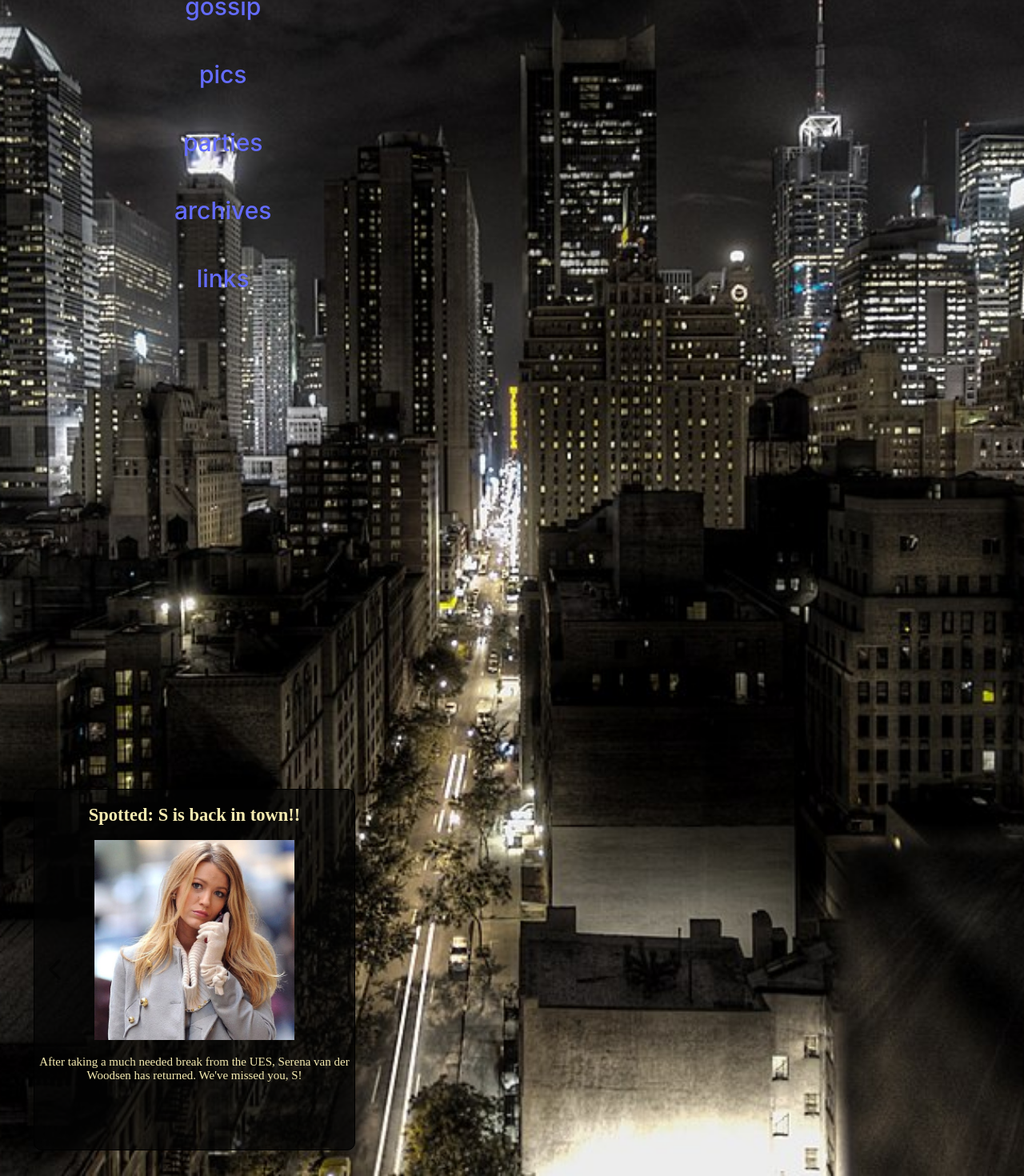
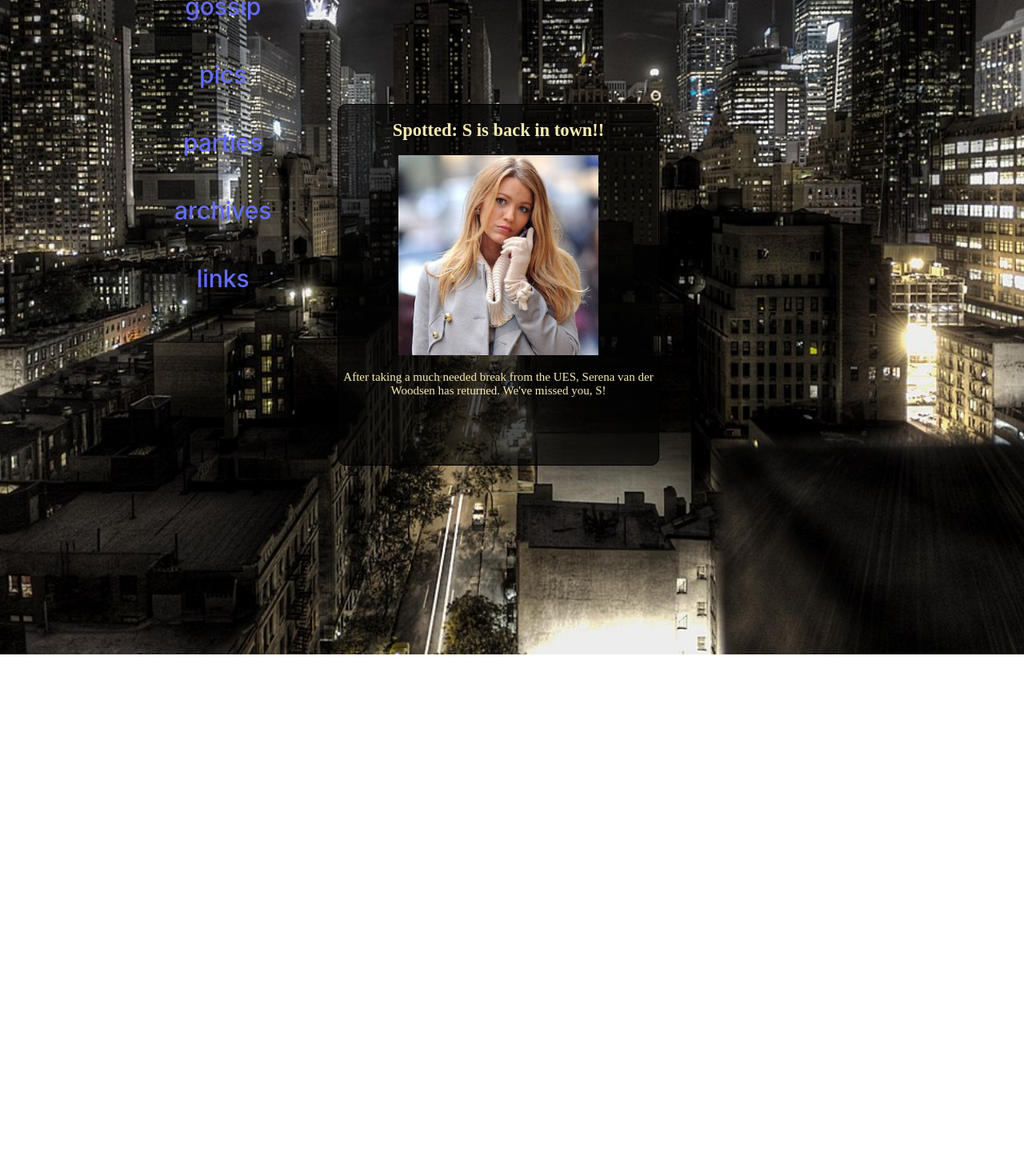
Before and after one commit to AmyRoys/XOXO, a React (Vite) app: page / in a window 1280 px wide. Shown: the part 306-1776 px from the top of the page at 80% size. After the commit the page ends 1124 px from the top, so only its background shows below. Built offline with nearby package versions, Linux system fonts and the light colour scheme.

Commit message:
Reposition elements with flexbox

```diff
--- a/src/App.css
+++ b/src/App.css
@@ -42,9 +42,14 @@
   color: #888;
 }
 
+.app-container {
+  display: flex;
+  flex-direction: row;
+}
+
 .content-left {
-  text-align: left;
-  padding-left: 10px; /* Adjust as needed */
+  display: flex;
+  flex-direction: row;
 }
 
 body{
--- a/src/App.tsx
+++ b/src/App.tsx
@@ -5,13 +5,17 @@ import Navbar from './Navbar'
 
 function App() {
 
-
   return (
     <>
-      <Header />
-      <Navbar />
-      <div className="content-left">
-        <Content />
+     <div className="app-container">
+        <Header />
+        <div className="content-left">
+          <Navbar />
+        </div>
+
+        <div className="content-left">
+          <Content />
+        </div>
       </div>
     </>
   )
```
